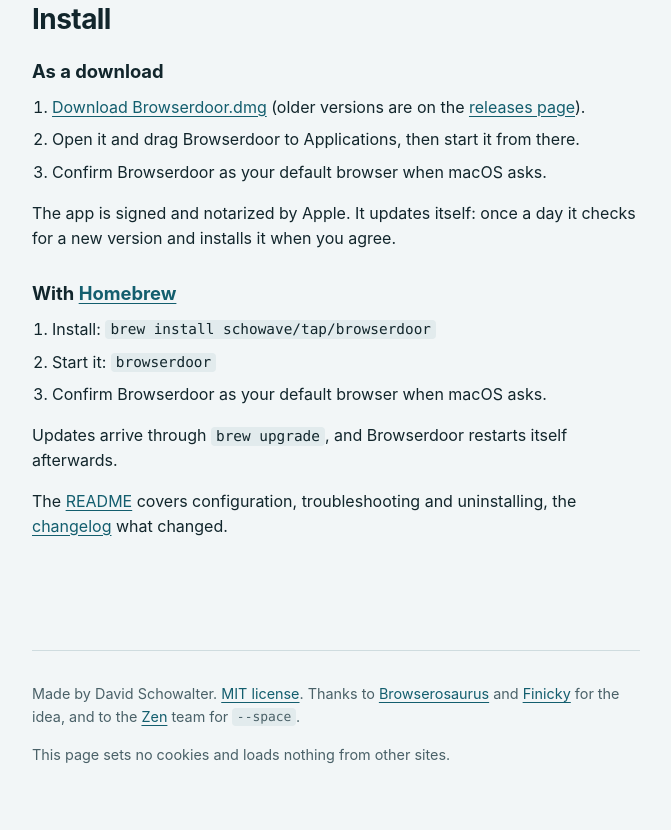
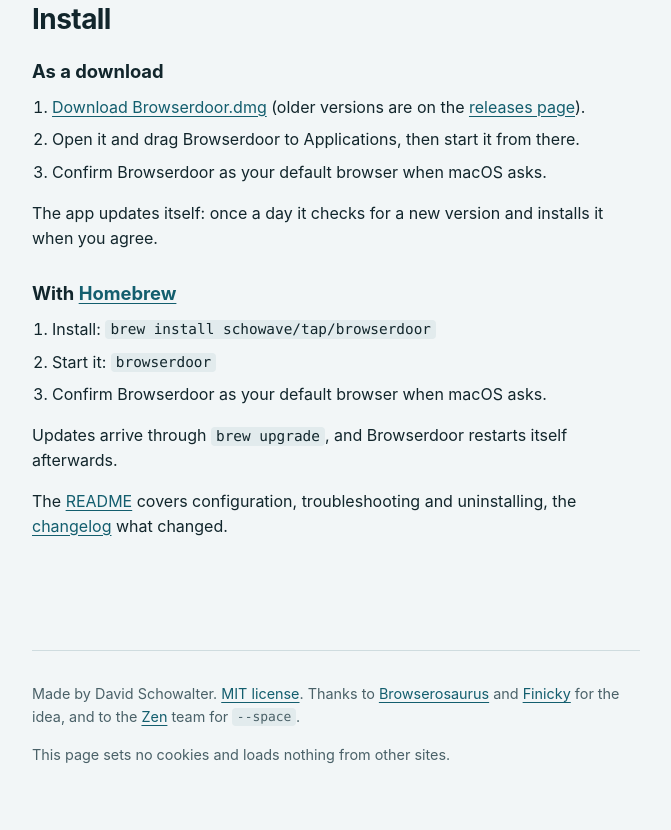
Before and after one commit to schowave/browserdoor, a plain HTML site: page site/index.html in a window 1280 px wide. Shown: the part 2268-3098 px from the top of the page, without its empty margins (304-975 px from the left). Drawn offline with Linux system fonts and the light colour scheme; files whose address does not match are found by name.

Commit message:
Homepage: drop the notarization sentence from Install

```diff
--- a/site/index.html
+++ b/site/index.html
@@ -110,7 +110,7 @@
         <li>Open it and drag Browserdoor to Applications, then start it from there.</li>
         <li>Confirm Browserdoor as your default browser when macOS asks.</li>
       </ol>
-      <p>The app is signed and notarized by Apple. It updates itself: once a day it checks for a new version and installs it when you agree.</p>
+      <p>The app updates itself: once a day it checks for a new version and installs it when you agree.</p>
       <h3>With <a href="https://brew.sh">Homebrew</a></h3>
       <ol>
         <li>Install: <code>brew install schowave/tap/browserdoor</code></li>
```
